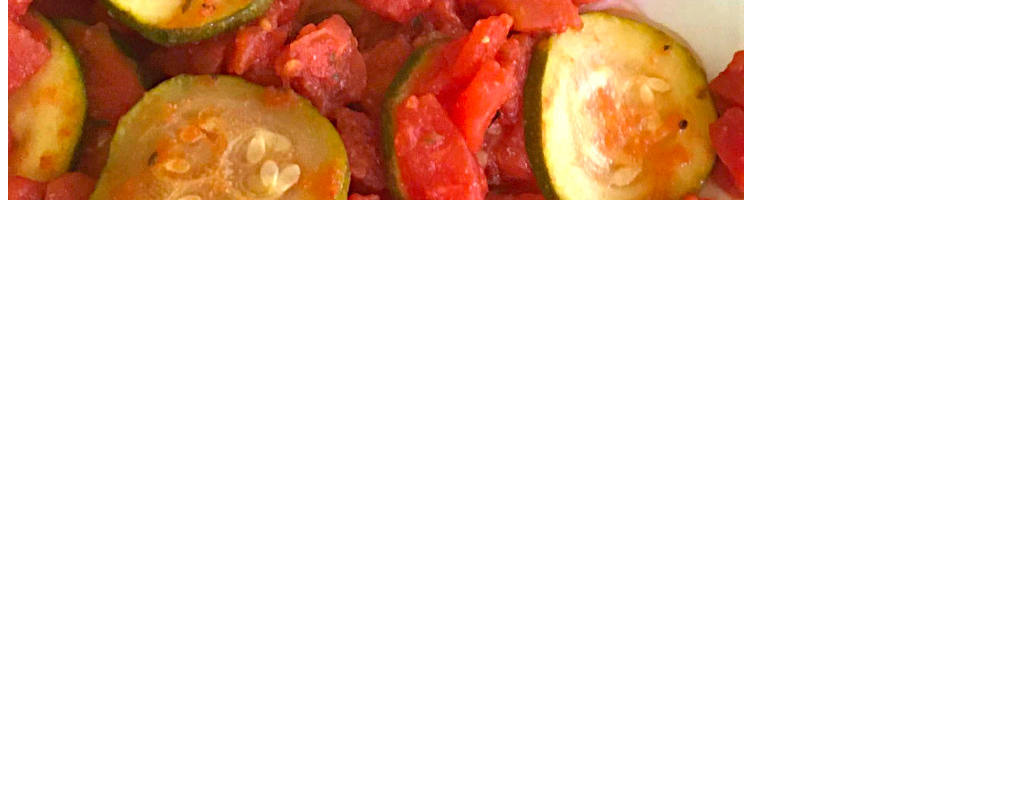
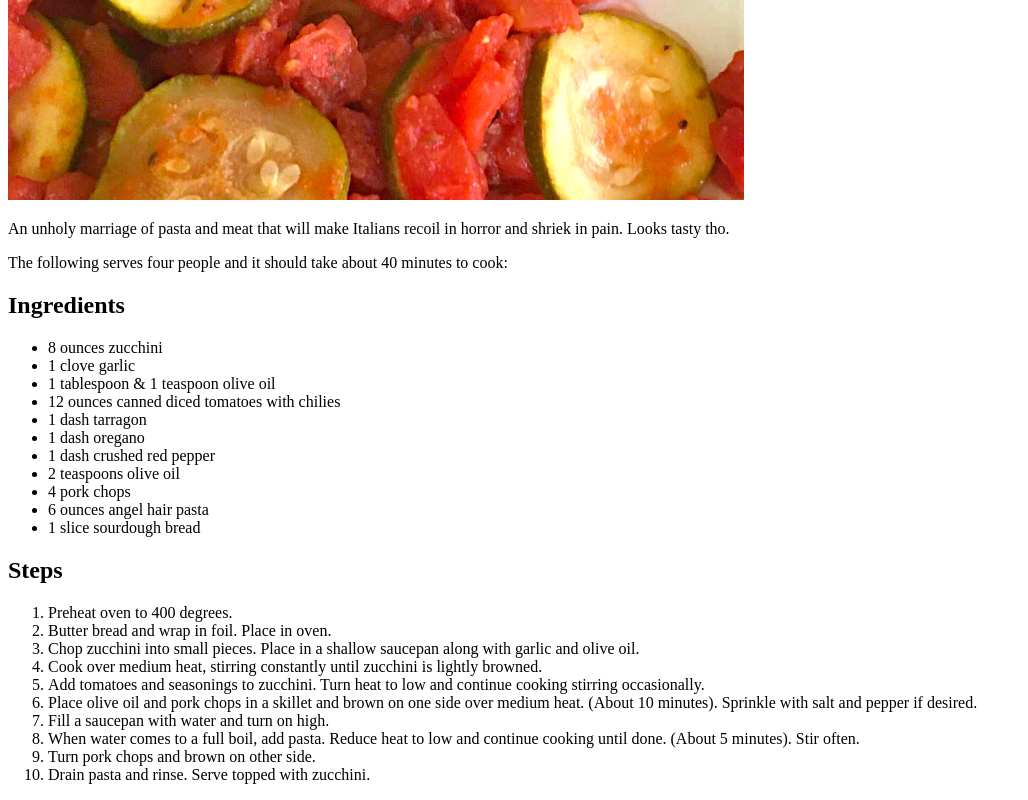
Before and after one commit to hyacint07/odin-recipes, a plain HTML site: page recipes/zucchini-pasta.html in a window 1280 px wide. Shown: the part 498-1298 px from the top of the page, without its empty margins (0-1028 px from the left). Before the commit the page ends 800 px from the top, so only its background shows below. Drawn offline with Linux system fonts and the light colour scheme.

Commit message:
completed the first recipe; everything works

```diff
--- a/recipes/zucchini-pasta.html
+++ b/recipes/zucchini-pasta.html
@@ -5,7 +5,36 @@
     <title>Zucchini Pasta and Pork Chops</title>
 </head>
 <body>
-    <h1>Zucchini Pasta and Pork Chops </h1>
+    <h1>Zucchini Pasta and Pork Chops</h1>
     <img src="../img/Zucchini-Pasta-and-Pork-Chops.jpg" alt="an oddly zoomed-in picture of zucchini pasta and pork chops">
+    <p>An unholy marriage of pasta and meat that will make Italians recoil in horror and shriek in pain. Looks tasty tho.</p>
+    <p>The following serves four people and it should take about 40 minutes to cook:</p>
+    <h2>Ingredients</h2>
+    <ul>
+        <li>8 ounces zucchini</li>
+        <li> 1 clove garlic</li>
+        <li>1 tablespoon & 1 teaspoon olive oil</li>
+        <li>12 ounces canned diced tomatoes with chilies</li>
+        <li>1 dash tarragon</li>
+        <li>1 dash oregano</li>
+        <li>1 dash crushed red pepper</li>
+        <li>2 teaspoons olive oil</li>
+        <li>4 pork chops</li>
+        <li>6 ounces angel hair pasta</li>
+        <li>1 slice sourdough bread</li>
+    </ul>
+    <h2>Steps</h2>
+    <ol>
+        <li>Preheat oven to 400 degrees.</li>
+        <li>Butter bread and wrap in foil. Place in oven.</li>
+        <li>Chop zucchini into small pieces. Place in a shallow saucepan along with garlic and olive oil.</li>
+        <li>Cook over medium heat, stirring constantly until zucchini is lightly browned.</li>
+        <li>Add tomatoes and seasonings to zucchini. Turn heat to low and continue cooking stirring occasionally.</li>
+        <li>Place olive oil and pork chops in a skillet and brown on one side over medium heat. (About 10 minutes). Sprinkle with salt and pepper if desired.</li>
+        <li>Fill a saucepan with water and turn on high.</li>
+        <li>When water comes to a full boil, add pasta. Reduce heat to low and continue cooking until done. (About 5 minutes). Stir often.</li>
+        <li>Turn pork chops and brown on other side.</li>
+        <li>Drain pasta and rinse. Serve topped with zucchini.</li>
+    </ol>
 </body>
 </html>
```
